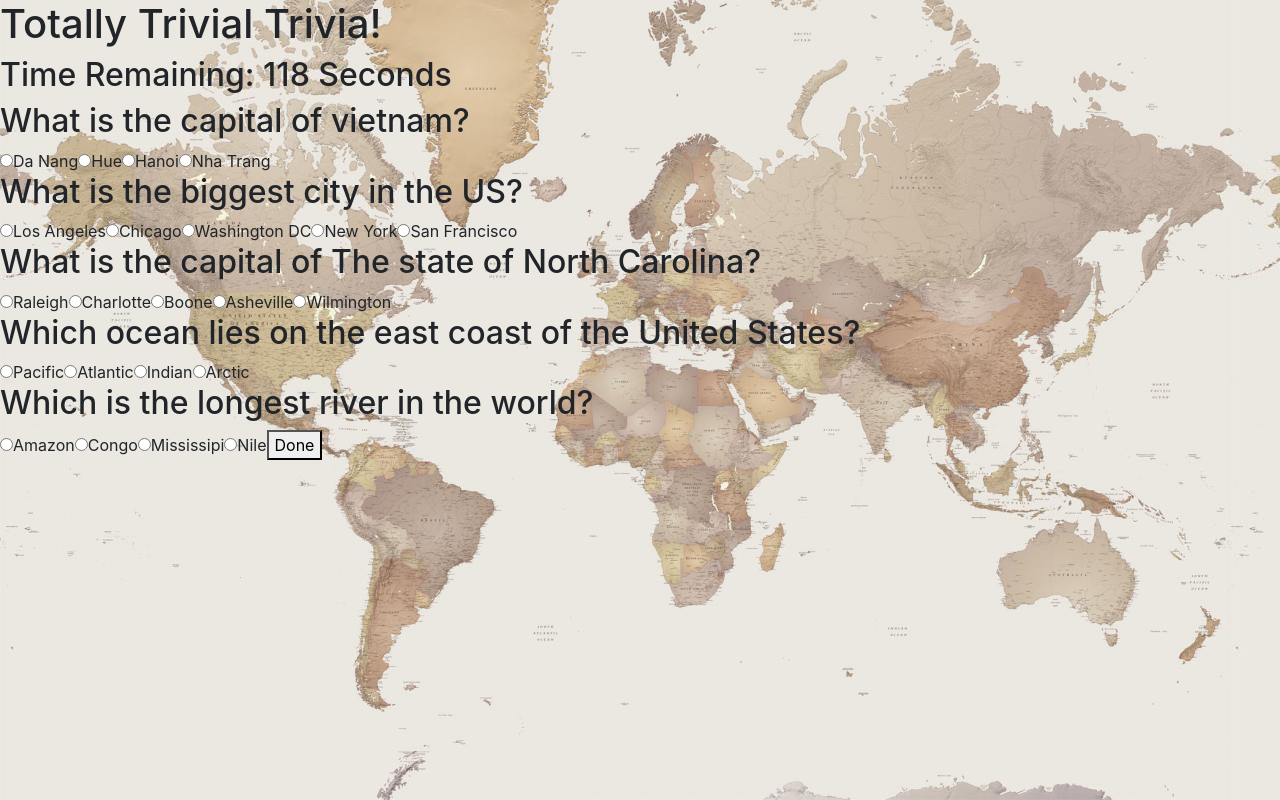
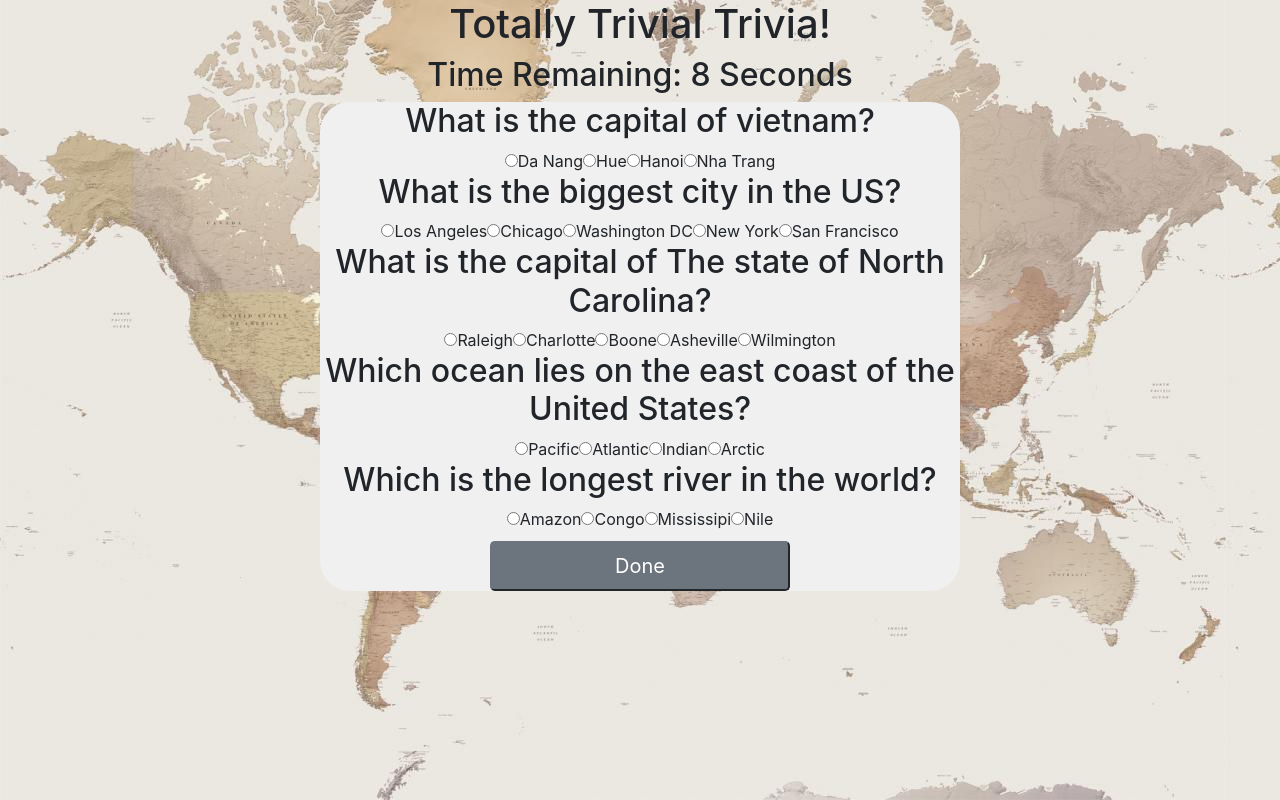
Before and after one commit to grlara9/TriviaGame, a plain HTML site: page index.html in a window 1280 px wide. Both pictures are taken after a click on the button "Start". Drawn offline with nearby package versions, Linux system fonts and the light colour scheme.

Commit message:
modified styles.css added background to id quiz area style buttons and center h1 and h2

```diff
--- a/assets/css/style.css
+++ b/assets/css/style.css
@@ -3,3 +3,28 @@ body{
     background-repeat: repeat;
     color: balck;
 }
+
+#quiz-area{
+    background-color: #F0F0F0;
+    text-align: center;
+    margin: 0 auto;
+    width: 50%;
+    border-radius: 30px;
+}
+
+button {
+    display: block;
+    display: block;
+    max-width: 300px;
+    margin: 10px auto;
+
+
+
+}
+
+h1{
+    text-align: center;
+}
+h2{
+    text-align: center;
+}
--- a/assets/javascript/app.js
+++ b/assets/javascript/app.js
@@ -31,7 +31,9 @@ var timer;
 var game = {
   correct: 0,
   incorrect: 0,
-  counter: 120,
+  unanswered: 0,
+  counter: 10,
+
   countdown: function() {
       //Accesing object property decrementing objectName.propertyName
     game.counter--;
@@ -40,15 +42,17 @@ var game = {
     if (game.counter === 0) {
       console.log("TIME UP");
       //accesing objects method done
+
       game.done();
     }
+
   },
 
   start: function() {
     timer = setInterval(game.countdown, 1000);
     //once the start button is clicked, the button disapear and game starts
     $("#sub-wrapper").prepend(
-      "<h2>Time Remaining: <span id='counter-number'>120</span> Seconds</h2>"
+      "<h2 >Time Remaining: <span id='counter-number'>10</span> Seconds</h2>"
     );
 
     $("#start").remove();
@@ -61,18 +65,25 @@ var game = {
       }
     }
 
-    $("#quiz-area").append("<button id='done'>Done</button>");
+    $("#quiz-area").append("<button id='done' class='tn btn-secondary btn-lg btn-block' >Done</button>");
+
   },
 
   done: function() {
     var inputs = $("#quiz-area").children("input:checked");
     for (var i = 0; i < inputs.length; i++) {
+
       if ($(inputs[i]).val() === questions[i].answer) {
         game.correct++;
-      } else {
+
+      }
+      else if($(inputs[i]).val() !== questions[i].answer) {
         game.incorrect++;
       }
-    }
+     else if(!$(inputs[i]).val()){
+       game.unanswered++;
+  }
+}
     this.result();
   },
 
@@ -84,6 +95,7 @@ var game = {
     $("#quiz-area").html("<h2>All Done!</h2>");
     $("#quiz-area").append("<h3>Correct Answers: " + this.correct + "</h3>");
     $("#quiz-area").append("<h3>Incorrect Answers: " + this.incorrect + "</h3>");
+    $("#quiz-area").append("<h3>Unanswered Questions: " + this.unanswered + "</h3>");
   }
 };
 
@@ -102,7 +114,7 @@ $(document).on("click", "#start", function() {
 
 
   //
-    f//unction countdown(){
+    //unction countdown(){
        // var counter = 30;
         //var interval = setInterval(function(){
           //  counter--;
--- a/index.html
+++ b/index.html
@@ -9,9 +9,10 @@
     <body>
             <div id="wrapper">
                 <h1>Totally Trivial Trivia!</h1>
+                <button type="button" id="start"  class="btn btn-secondary btn-lg btn-block">Start</button>
+
                     <div id="sub-wrapper">
                       <div id="quiz-area">
-                        <button id="start">Start</button>
                       </div>
                     </div>
             </div>
```
